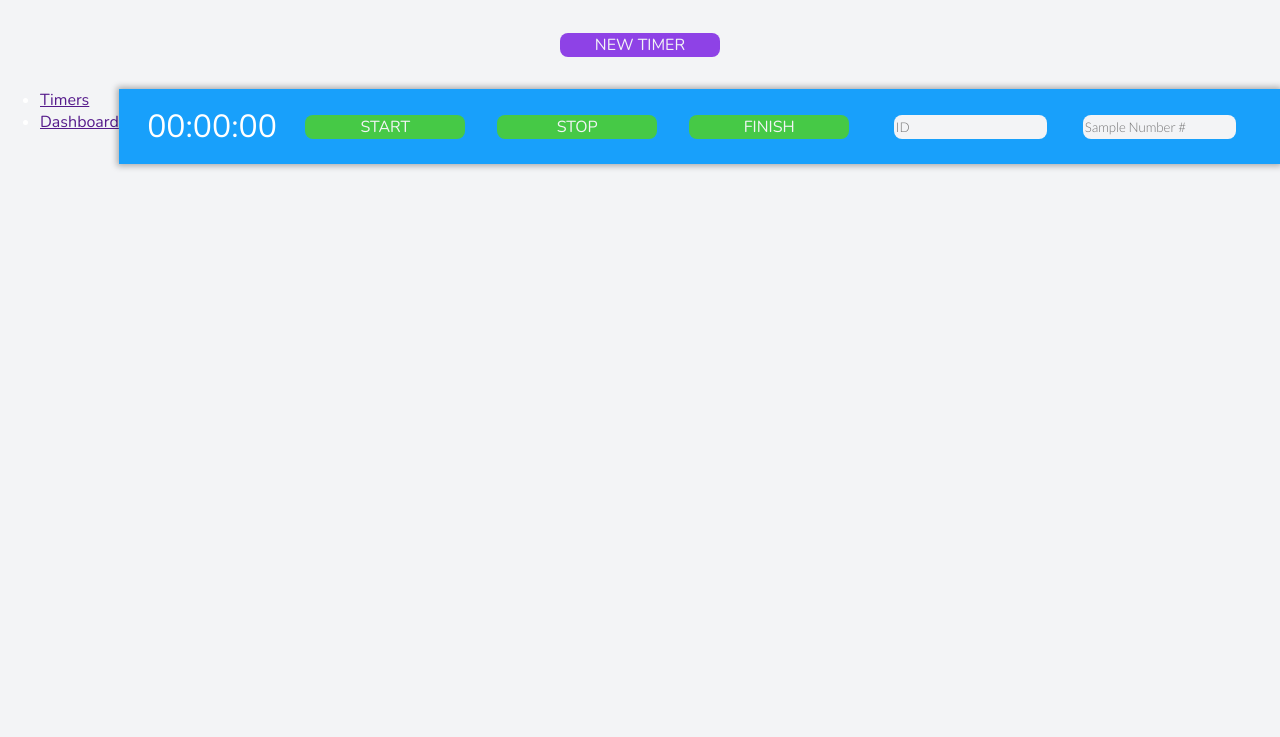
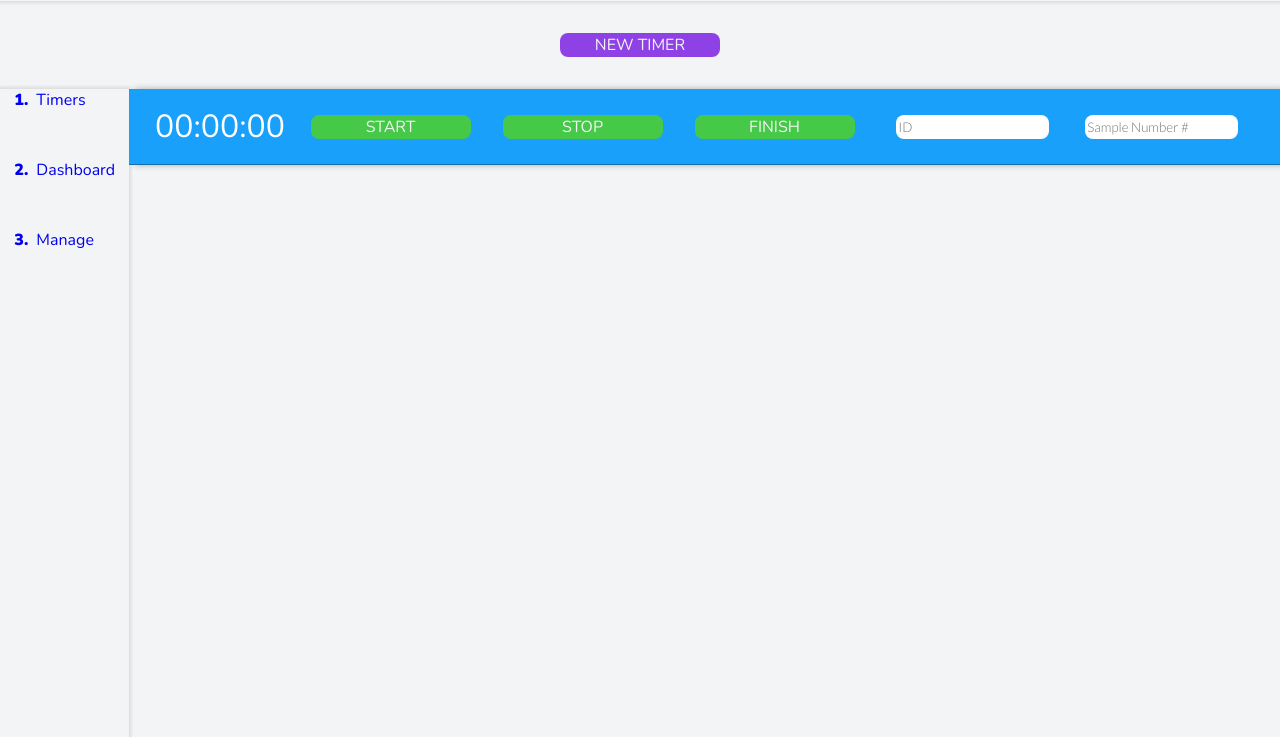
Before and after one commit to mikedpsm/desafio-binahki, a website: page index.html in a window 1280 px wide. Shown: the part 63-800 px from the top of the page. Drawn offline with nearby package versions, Linux system fonts and the light colour scheme.

Commit message:
Dashboard skeleton

```diff
--- a/index.html
+++ b/index.html
@@ -27,9 +27,20 @@
 
     <div class="content-container">
       <nav>
-        <ul>
-          <li><a href="">Timers</a></li>
-          <li><a href="">Dashboard</a></li>
+        <ul class="primary-navigation">
+          <li>
+            <a href="index.html"><span aria-hidden="true">1.</span>Timers</a>
+          </li>
+          <li>
+            <a href="./public/timerDashboard/dashboard.html"
+              ><span aria-hidden="true">2.</span>Dashboard</a
+            >
+          </li>
+          <li>
+            <a href="./public/timersManagement/timers.html"
+              ><span aria-hidden="true">3.</span>Manage</a
+            >
+          </li>
         </ul>
       </nav>
 
--- /dev/null
+++ b/public/timerDashboard/dashboard.css
@@ -0,0 +1,86 @@
+:root {
+  --red: #ff0033de;
+  --dark: #1f2937;
+  --darker: #111827;
+  --blue: #8e42e6;
+  --primary: #18a0fb;
+  --background: #025bac;
+  --light: #f3f4f6;
+  --white: #ffffff;
+  --green: #46c946;
+  --warning: #ff050583;
+  --lightgray: #c2b5b5ad;
+}
+
+* {
+  box-sizing: border-box;
+
+  font-family: "Nunito", sans-serif;
+
+  margin: 0;
+}
+
+input::-webkit-outer-spin-button,
+input::-webkit-inner-spin-button {
+  -webkit-appearance: none;
+  margin: 0;
+}
+
+input[type="number"] {
+  -moz-appearance: textfield;
+}
+
+body {
+  display: flex;
+  flex-direction: column;
+
+  background-color: var(--light);
+  color: var(--white);
+}
+
+header {
+  display: flex;
+  align-items: center;
+  justify-content: space-between;
+
+  height: 3rem;
+  width: 100%;
+  padding: 2rem 1rem;
+  margin-bottom: 5.5rem;
+
+  color: var(--primary);
+  box-shadow: 0 0 0.2rem 0.1rem rgba(0, 0, 0, 0.1);
+}
+
+header img {
+  width: 50px;
+  height: 50px;
+}
+
+body nav {
+  display: flex;
+  justify-content: center;
+
+  box-shadow: 0 0 0.2rem 0.1rem rgba(0, 0, 0, 0.1);
+  height: 100vh;
+  width: 9rem;
+}
+
+.primary-navigation {
+  list-style: none;
+  padding: 0;
+  margin: 0;
+}
+
+.primary-navigation a {
+  text-decoration: none;
+}
+
+.primary-navigation a > [aria-hidden="true"] {
+  font-weight: 700;
+  margin-inline-end: 0.5em;
+}
+
+li {
+  margin-bottom: 3rem;
+}
--- a/style.css
+++ b/style.css
@@ -9,6 +9,7 @@
   --white: #ffffff;
   --green: #46c946;
   --warning: #ff050583;
+  --lightgray: #c2b5b5ad;
 }
 
 * {
@@ -33,7 +34,7 @@ body {
   display: flex;
   flex-direction: column;
 
-  background: var(--light);
+  background-color: var(--light);
   color: var(--white);
 }
 
@@ -47,6 +48,7 @@ header {
   padding: 2rem 1rem;
 
   color: var(--primary);
+  box-shadow: 0 0 0.2rem 0.1rem rgba(0, 0, 0, 0.1);
 }
 
 header img {
@@ -68,12 +70,35 @@ header img {
   height: 1.5rem;
   margin: 0 1rem;
 
-  background-color: var(--light);
   color: var(--blue);
 }
 
-.navbar {
+body nav {
+  display: flex;
+  justify-content: center;
+
   box-shadow: 0 0 0.2rem 0.1rem rgba(0, 0, 0, 0.1);
+  height: 100vh;
+  width: 9rem;
+}
+
+.primary-navigation {
+  list-style: none;
+  padding: 0;
+  margin: 0;
+}
+
+.primary-navigation a {
+  text-decoration: none;
+}
+
+.primary-navigation a > [aria-hidden="true"] {
+  font-weight: 700;
+  margin-inline-end: 0.5em;
+}
+
+li {
+  margin-bottom: 3rem;
 }
 
 .watch-container {
@@ -81,15 +106,16 @@ header img {
   flex-direction: column;
 
   width: 100%;
-  background-color: var(--primary);
-  box-shadow: 0 0 0.4rem 0.1rem rgba(0, 0, 0, 0.3);
+  max-height: 5rem;
 }
 
 .watch {
   display: flex;
   align-items: center;
   justify-content: space-evenly;
-
+  background-color: var(--primary);
+  border-bottom: 1px solid rgba(0, 0, 0, 0.3);
+  box-shadow: 0.4rem 0 0.4rem 0 rgba(0, 0, 0, 0.3);
   padding: 1rem 1rem;
 }
 
```
Also changed, not shown: public/timerDashboard/dashboard.html (added, +48 -0 lines), public/timerDashboard/dashboard.js (added, +17 -0 lines), public/timersManagement/timers.html (added, +10 -0 lines).
